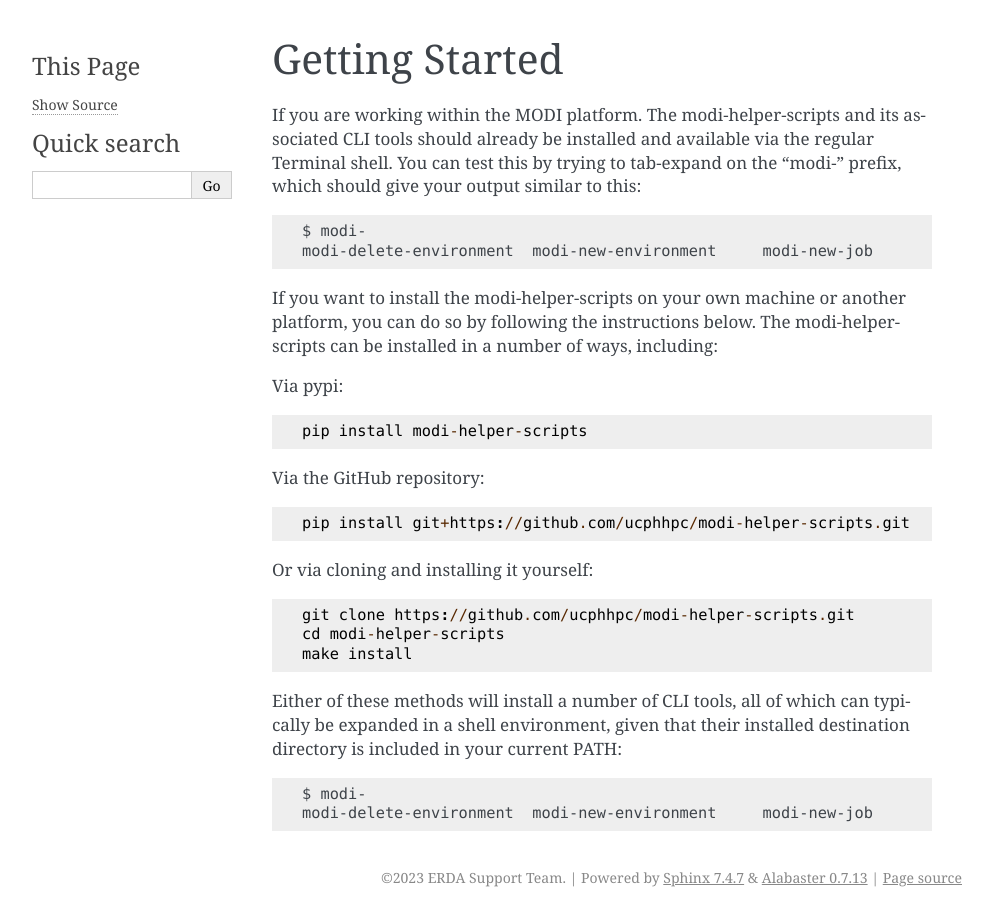
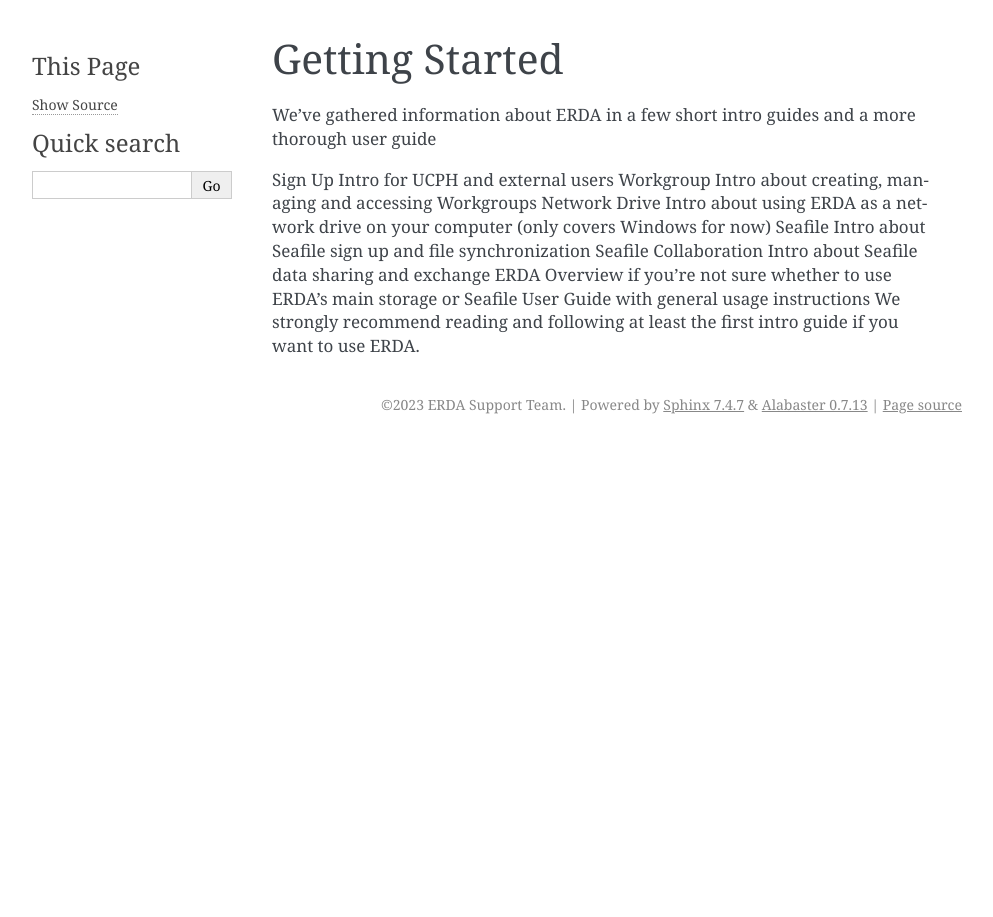
Before and after one commit to ucphhpc/migrid-user-docs, a Sphinx documentation site: the page built from docs/sections/getting-started/index.rst, in a window 1280 px wide. Shown: the whole page, without its empty margins (148-1141 px from the left). Built offline with Sphinx 7.4.7, drawn with Linux system fonts in a browser that asks for light colours; pages that are not in the unit, such as notebooks, are missing from menus.

Commit message:
Update index.rst
Copied getting started section from erda.ku.dk

```diff
--- a/docs/sections/getting-started/index.rst
+++ b/docs/sections/getting-started/index.rst
@@ -1,31 +1,13 @@
 Getting Started
 ===============
 
-If you are working within the MODI platform. The modi-helper-scripts and its associated CLI tools should already be installed and available via the regular Terminal shell.
-You can test this by trying to tab-expand on the "modi-" prefix, which should give your output similar to this::
+We've gathered information about ERDA in a few short intro guides and a more thorough user guide
 
-    $ modi-
-    modi-delete-environment  modi-new-environment     modi-new-job
-
-If you want to install the modi-helper-scripts on your own machine or another platform, you can do so by following the instructions below.
-The modi-helper-scripts can be installed in a number of ways, including:
-
-Via pypi::
-
-    pip install modi-helper-scripts
-
-Via the GitHub repository::
-
-    pip install git+https://github.com/ucphhpc/modi-helper-scripts.git
-
-Or via cloning and installing it yourself::
-
-    git clone https://github.com/ucphhpc/modi-helper-scripts.git
-    cd modi-helper-scripts
-    make install
-
-Either of these methods will install a number of CLI tools, all of which can typically be expanded in a shell environment, given that their installed
-destination directory is included in your current PATH::
-
-    $ modi-
-    modi-delete-environment  modi-new-environment     modi-new-job
+Sign Up Intro for UCPH and external users
+Workgroup Intro about creating, managing and accessing Workgroups
+Network Drive Intro about using ERDA as a network drive on your computer (only covers Windows for now)
+Seafile Intro about Seafile sign up and file synchronization
+Seafile Collaboration Intro about Seafile data sharing and exchange
+ERDA Overview if you're not sure whether to use ERDA's main storage or Seafile
+User Guide with general usage instructions
+We strongly recommend reading and following at least the first intro guide if you want to use ERDA.
```
